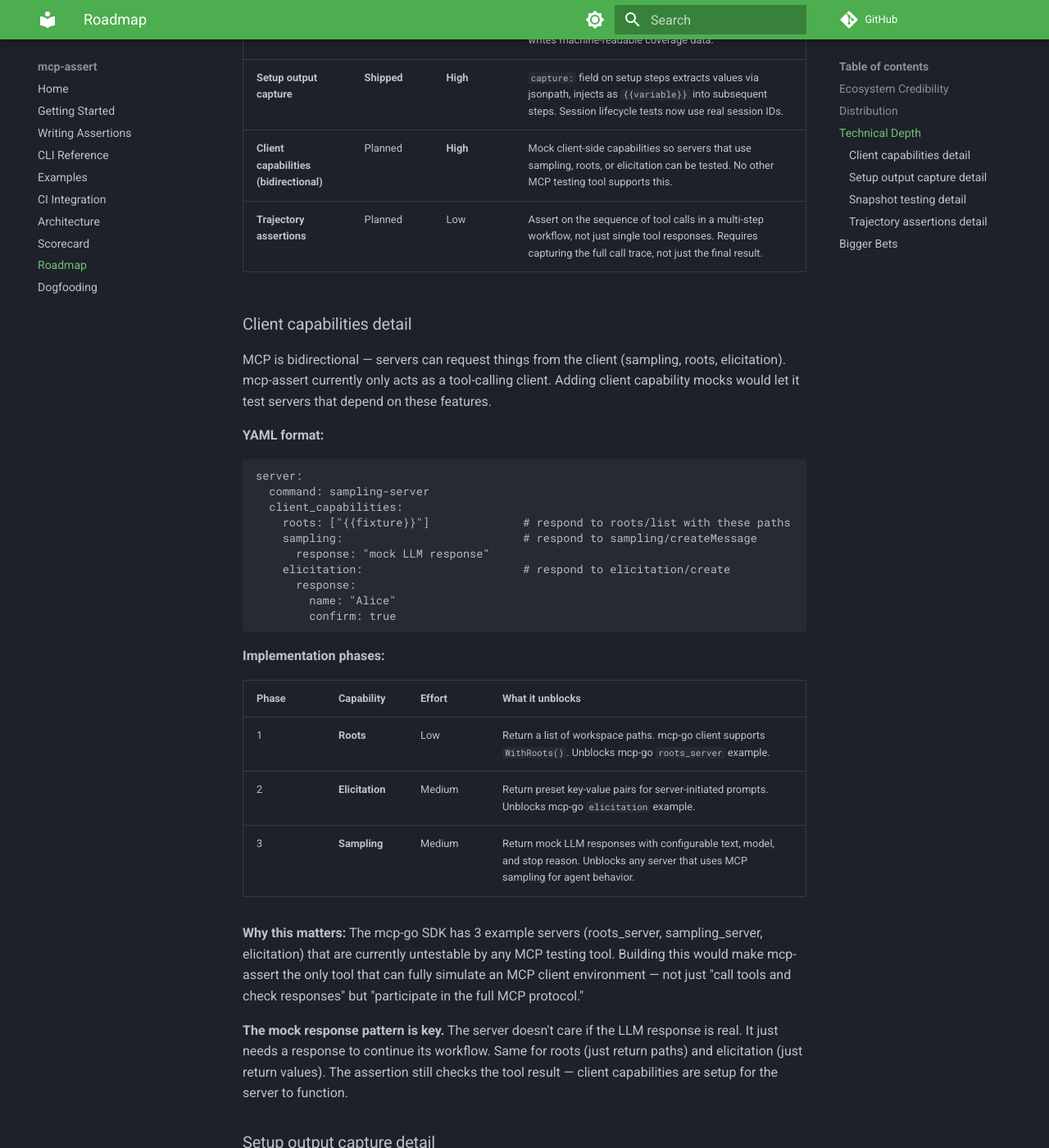
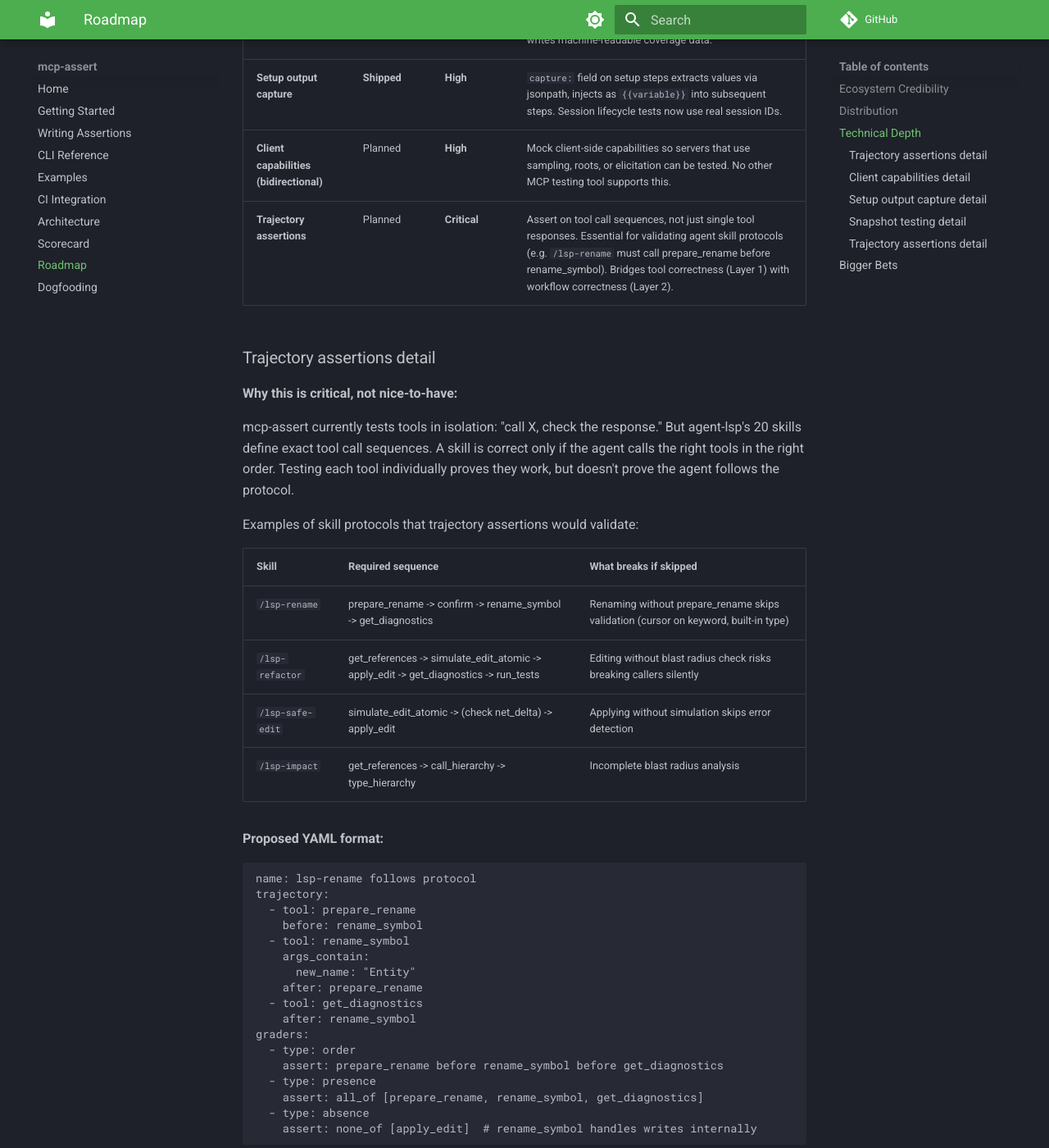
Before and after one commit to blackwell-systems/mcp-assert, an MkDocs documentation site: the page built from docs/roadmap.md, in a window 1280 px wide and 1400 px high, scrolled down 1665 px. Shown: the whole window at 82% size. Built offline with MkDocs 1.6.1 and Material for MkDocs 9.7.7, drawn with Linux system fonts in a browser that asks for light colours; comment, search, counter and statistics services are not loaded; some of the changed text lies outside the part shown.

Commit message:
docs: trajectory assertions elevated to critical priority

````diff
--- a/docs/roadmap.md
+++ b/docs/roadmap.md
@@ -31,7 +31,54 @@
 | **--coverage-json** | **Shipped** | Medium | `--coverage-json <path>` on `coverage` command writes machine-readable coverage data. |
 | **Setup output capture** | **Shipped** | **High** | `capture:` field on setup steps extracts values via jsonpath, injects as `{{variable}}` into subsequent steps. Session lifecycle tests now use real session IDs. |
 | **Client capabilities (bidirectional)** | Planned | **High** | Mock client-side capabilities so servers that use sampling, roots, or elicitation can be tested. No other MCP testing tool supports this. |
-| **Trajectory assertions** | Planned | Low | Assert on the sequence of tool calls in a multi-step workflow, not just single tool responses. Requires capturing the full call trace, not just the final result. |
+| **Trajectory assertions** | Planned | **Critical** | Assert on tool call sequences, not just single tool responses. Essential for validating agent skill protocols (e.g. `/lsp-rename` must call prepare_rename before rename_symbol). Bridges tool correctness (Layer 1) with workflow correctness (Layer 2). |
+
+### Trajectory assertions detail
+
+**Why this is critical, not nice-to-have:**
+
+mcp-assert currently tests tools in isolation: "call X, check the response." But agent-lsp's 20 skills define exact tool call sequences. A skill is correct only if the agent calls the right tools in the right order. Testing each tool individually proves they work, but doesn't prove the agent follows the protocol.
+
+Examples of skill protocols that trajectory assertions would validate:
+
+| Skill | Required sequence | What breaks if skipped |
+|-------|------------------|----------------------|
+| `/lsp-rename` | prepare_rename -> confirm -> rename_symbol -> get_diagnostics | Renaming without prepare_rename skips validation (cursor on keyword, built-in type) |
+| `/lsp-refactor` | get_references -> simulate_edit_atomic -> apply_edit -> get_diagnostics -> run_tests | Editing without blast radius check risks breaking callers silently |
+| `/lsp-safe-edit` | simulate_edit_atomic -> (check net_delta) -> apply_edit | Applying without simulation skips error detection |
+| `/lsp-impact` | get_references -> call_hierarchy -> type_hierarchy | Incomplete blast radius analysis |
+
+**Proposed YAML format:**
+
+```yaml
+name: lsp-rename follows protocol
+trajectory:
+  - tool: prepare_rename
+    before: rename_symbol
+  - tool: rename_symbol
+    args_contain:
+      new_name: "Entity"
+    after: prepare_rename
+  - tool: get_diagnostics
+    after: rename_symbol
+graders:
+  - type: order
+    assert: prepare_rename before rename_symbol before get_diagnostics
+  - type: presence
+    assert: all_of [prepare_rename, rename_symbol, get_diagnostics]
+  - type: absence
+    assert: none_of [apply_edit]  # rename_symbol handles writes internally
+```
+
+**Implementation approaches:**
+
+1. **Audit trail parsing:** agent-lsp's `--audit-log` writes every tool call as JSONL. mcp-assert reads the log after a skill execution and checks the call sequence. No transport changes needed.
+
+2. **MCP transport interception:** mcp-assert acts as a proxy between the agent and the server, capturing every tool call in transit. More general but harder to implement.
+
+3. **Setup-driven replay:** Use the existing setup/capture mechanism to execute a sequence of tool calls, then assert on the final state. This works today but doesn't verify an agent's autonomous behavior.
+
+Approach #1 (audit trail) is the pragmatic first step. It works specifically with agent-lsp and requires no changes to mcp-assert's transport layer. The YAML format can be designed now and extended to approach #2 later.
 
 ### Client capabilities detail
 
````
